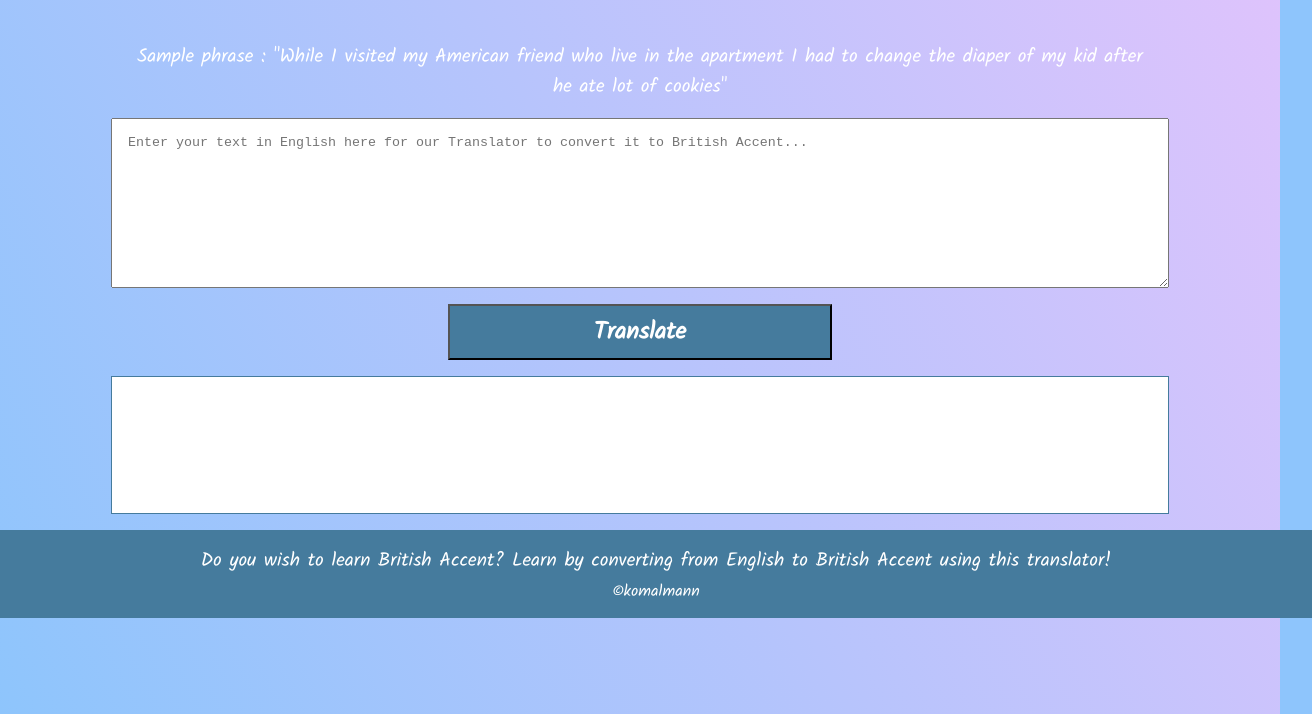
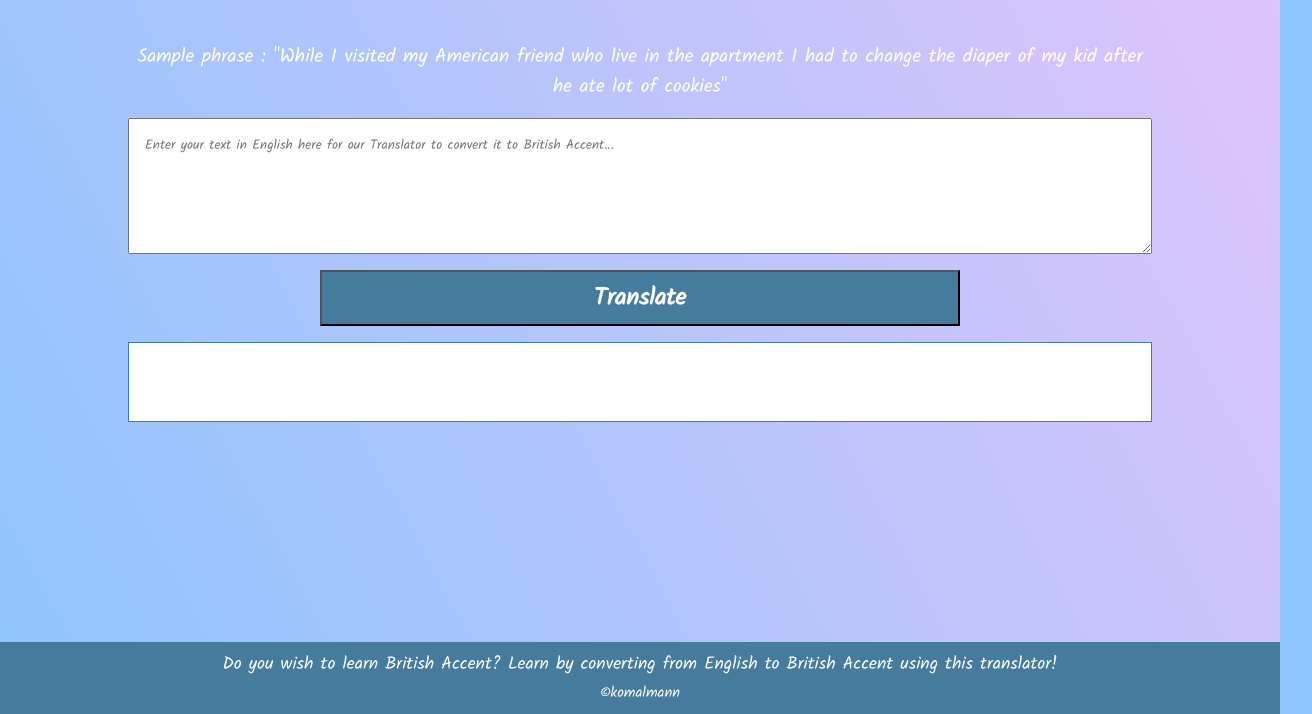
Before and after one commit to komalmann/British-Accent-Translator, a plain HTML site: page index.html in a window 1280 px wide. Shown: the part 86-800 px from the top of the page, 1312 px wide, since content can reach past the window. Drawn offline with Linux system fonts and the light colour scheme.

Commit message:
fixed styling

```diff
--- a/style.css
+++ b/style.css
@@ -1,19 +1,16 @@
 @import url('https://fonts.googleapis.com/css2?family=Kalam&display=swap');
 
 body{
-    box-sizing: border-box;
-    font-family: 'Kalam',
-        cursive;
     background-attachment: fixed;
     background-color: #8EC5FC;
     background-image: linear-gradient(62deg, #8EC5FC 0%, #E0C3FC 100%);
-
-/* background-color: #FFDEE9;
-background-image: linear-gradient(0deg, #FFDEE9 0%, #B5FFFC 100%); */
 }
 
 *{
     margin:0;
+    box-sizing: border-box;
+    font-family: 'Kalam',
+    cursive;
 }
 
 :root{
@@ -23,6 +20,7 @@ background-image: linear-gradient(0deg, #FFDEE9 0%, #B5FFFC 100%); */
 
 nav{
     height:10vh;
+    width: 100%;
     background-color: var(--primary-color);
     margin-top:0;
 }
@@ -59,7 +57,7 @@ nav{
 
 #btn{
     margin:0.001rem;
-    width:30%;
+    width:50%;
     height:7vh;
     background-color: var(--primary-color);
     color:var(--secondary-color);
@@ -71,7 +69,7 @@ nav{
 
 #output{
     width:80%;
-    height: 13vh;
+    height: 10vh;
     background-color: white;
     margin:1rem;
     padding: 1rem;
@@ -79,12 +77,18 @@ nav{
 }
 
 footer{
-    bottom:0;
-    width:100%;
-    height: 7vh;
     background-color: var(--primary-color);
     color:var(--secondary-color);
-    padding:1rem;
+    width:100%;
+    padding:0.5rem;
     text-align: center;
-    font-size: 1.2rem;
+    font-size: 1.1rem;
+    position: fixed;
+    bottom: 0;
+
+    /* bottom:0;
+    margin-bottom: 0;
+    height: 12vh; */
+
+
 }
```
